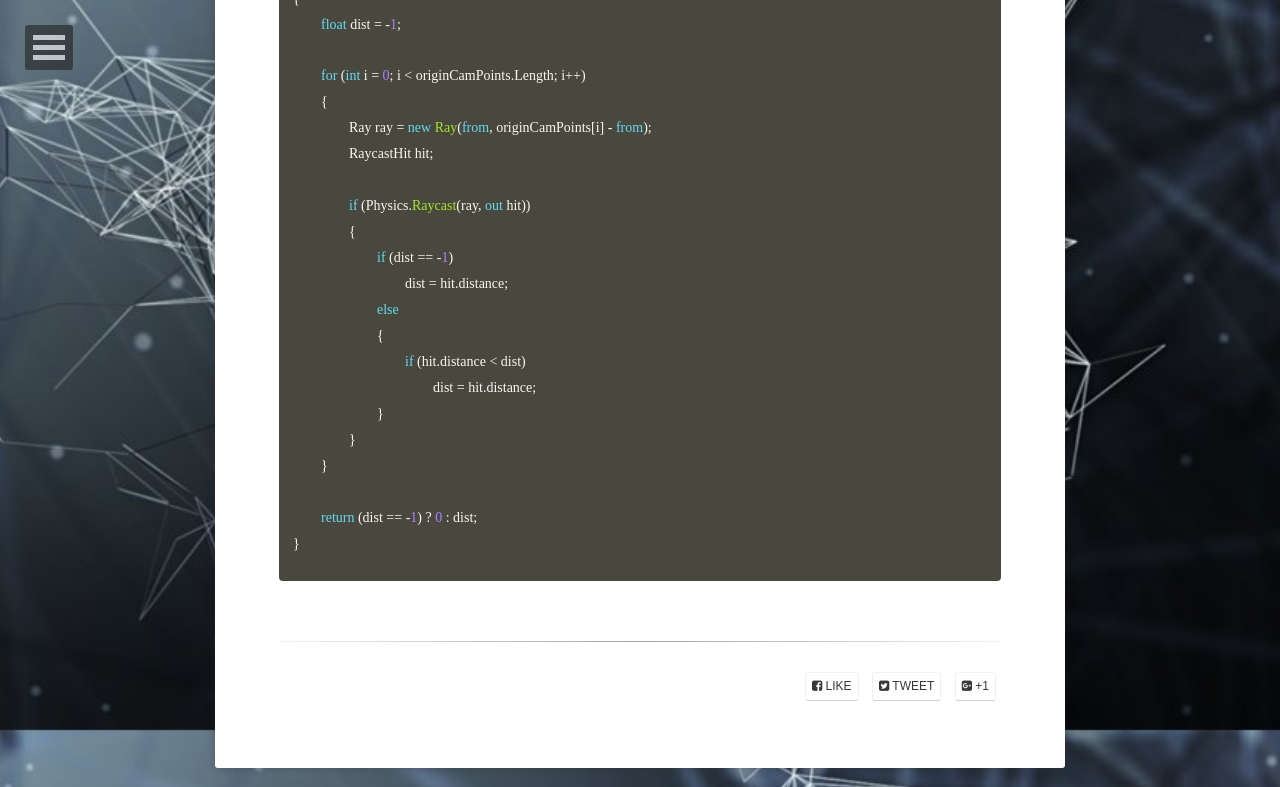
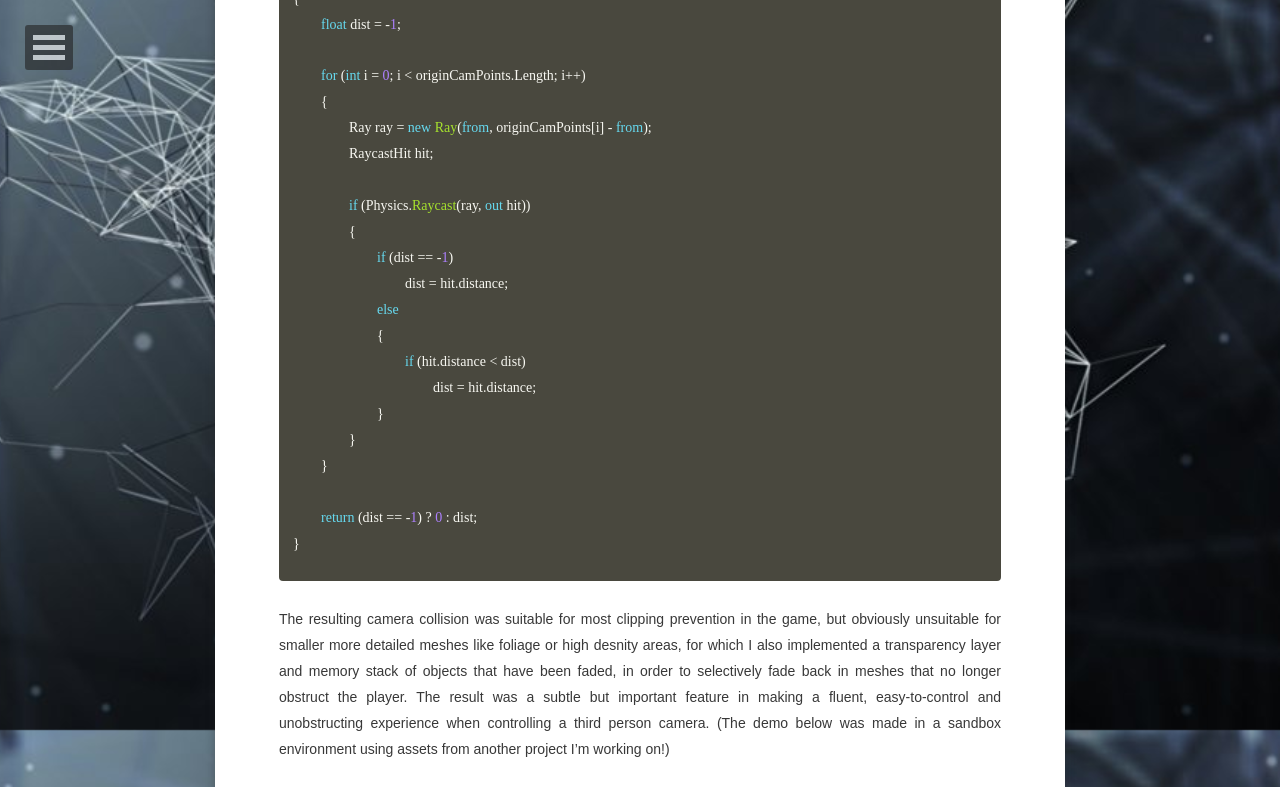
Before and after one commit to WearyWanderer/Website, a Jekyll site: the page built from _posts/2016-14-10-AGD-Week-1.md, in a window 1280 px wide and 1400 px high, scrolled down 2870 px. Shown: the top 787 px of the window. Built offline with Jekyll 4.4.1, drawn with Linux system fonts in a browser that asks for light colours; some web fonts are replaced; some of the changed text lies outside the part shown; grey boxes are pictures that could not be loaded.

Commit message:
Finish post 1? check see if it's enough

```diff
--- a/_posts/2016-14-07-AGD-Week-1.md
+++ b/_posts/2016-14-10-AGD-Week-1.md
@@ -72,3 +72,10 @@ public float CalcAdjustedDistanceRay(Vector3 from)
 	return (dist == -1) ? 0 : dist;
 }
 {% endhighlight %}
+
+The resulting camera collision was suitable for most clipping prevention in the game, but obviously unsuitable for smaller more detailed meshes like foliage or high desnity areas, for which I also implemented a transparency layer and memory stack of objects that have been faded, in order to selectively fade back in meshes that no longer obstruct the player. The result was a subtle but important feature in making a fluent, easy-to-control and unobstructing experience when controlling a third person camera. (The demo below was made in a sandbox environment using assets from another project I'm working on!)
+
+<figure>
+	<iframe width="640" height="360" src="https://www.youtube.com/embed/8IYzSViujU0?autoplay=0&fs=0&iv_load_policy=3&showinfo=0&rel=0&cc_load_policy=0" frameborder="0"></iframe>
+	<figcaption>Demonstration of smooth camera movement & collision in Ratchet & Clank</figcaption>
+</figure>
```
